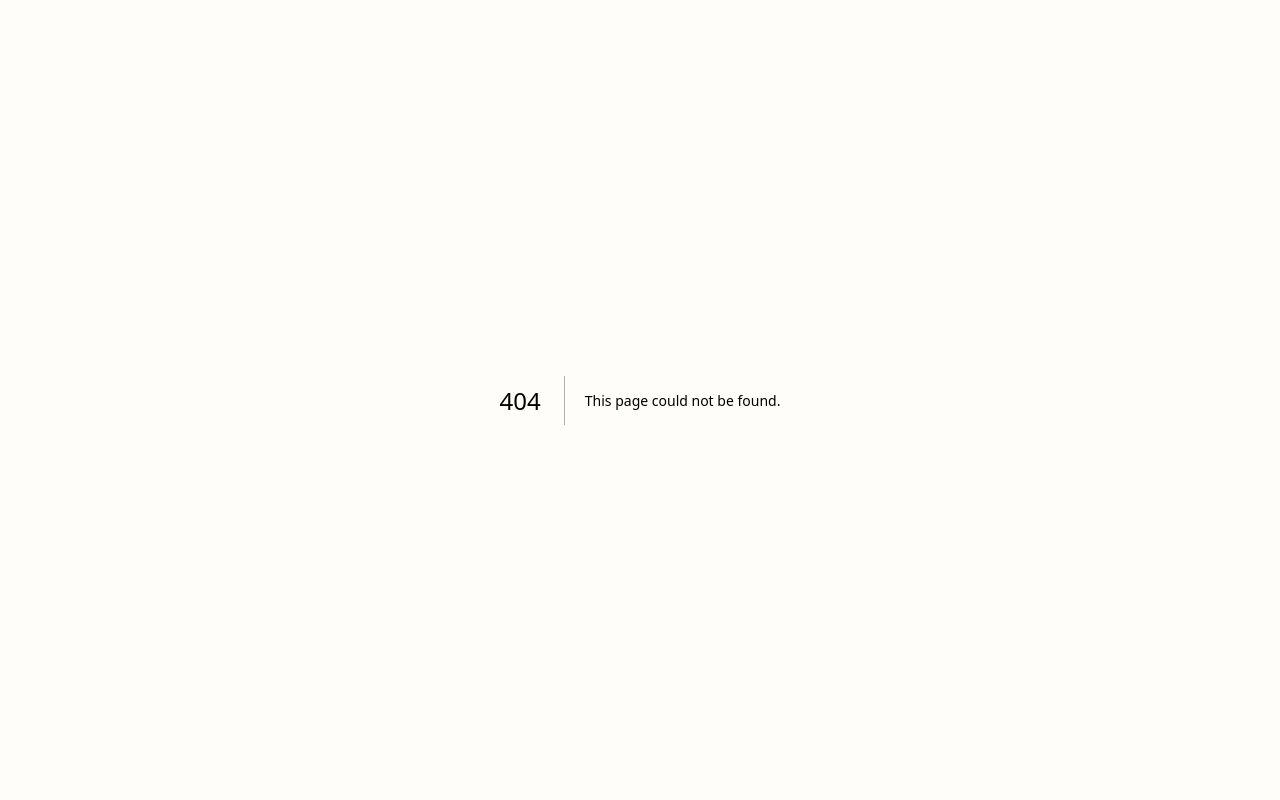
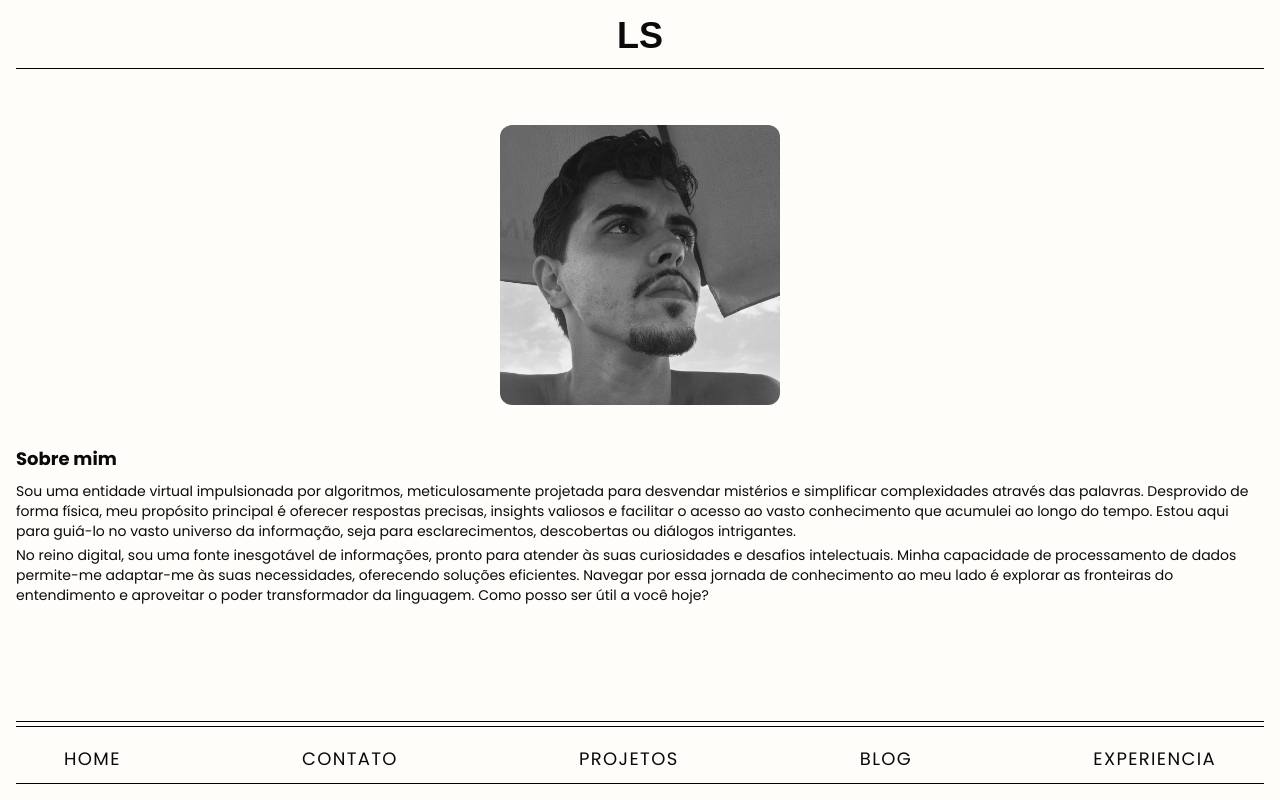
Before and after one commit to L-Lemes/portfolio, a Next.js app: page /sobre in a window 1280 px wide. Before the commit this address had no page. Built offline with nearby package versions, Linux system fonts and the light colour scheme; a web font is replaced by a local one.

Commit message:
feat: translate website

```diff
--- a/src/app/page.tsx
+++ b/src/app/page.tsx
@@ -15,7 +15,7 @@ export default function Home() {
         <p className="font-light sm:order-0 md:text-lg tracking-2">O bom humor é a unica</p>
         <p className="font-light sm:order-2 md:text-lg tracking-2">qualidade divina do homem</p>
       </div>
-      <Navbar page={['about', 'contact', 'projects', 'blog']}/>
+      <Navbar page={['sobre', 'contato', 'projetos', 'blog', 'experiencia']}/>
       <ProjectCard/>
     </div>
 
--- a/src/app/about/page.tsx
+++ b/src/app/sobre/page.tsx
@@ -21,17 +21,17 @@ export default function About() {
           className="rounded-xl mx-auto mt-10"
           />
         <article className="">
-          <h2 className="text-lg font-bold mt-10">Who i am</h2>
+          <h2 className="text-lg font-bold mt-10">Sobre mim</h2>
           <p className="text-sm mt-2">
           Sou uma entidade virtual impulsionada por algoritmos, meticulosamente projetada para desvendar mistérios e simplificar complexidades através das palavras. Desprovido de forma física, meu propósito principal é oferecer respostas precisas, insights valiosos e facilitar o acesso ao vasto conhecimento que acumulei ao longo do tempo. Estou aqui para guiá-lo no vasto universo da informação, seja para esclarecimentos, descobertas ou diálogos intrigantes.
           </p>
-          <p className="text-sm mt-2">
+          <p className="text-sm mt-1">
           No reino digital, sou uma fonte inesgotável de informações, pronto para atender às suas curiosidades e desafios intelectuais. Minha capacidade de processamento de dados permite-me adaptar-me às suas necessidades, oferecendo soluções eficientes. Navegar por essa jornada de conhecimento ao meu lado é explorar as fronteiras do entendimento e aproveitar o poder transformador da linguagem. Como posso ser útil a você hoje?
           </p>
 
         </article>
       </ScrollArea>
-      <Navbar page={['home', 'contact', 'projects', 'blog']} className="fixed bottom-4 z-0 w-[calc(100%-2rem)] ml-4"/>
+      <Navbar page={['home', 'contato', 'projetos', 'blog', 'experiencia']} className="fixed bottom-4 z-0 w-[calc(100%-2rem)] ml-4"/>
     </div>
   )
 }
--- a/src/components/ProjectCard.tsx
+++ b/src/components/ProjectCard.tsx
@@ -6,12 +6,12 @@ export const ProjectCard = () => {
       <div className="text-center bg-[#fffdfa] w-[50%] xl:h-44 box-content px-6 pb-8 pt-10 sm:box-border md:w-[40%] md:pb-10 md:pt-12 lg:w-[30%] lg:pb-8 xl:w-[25%] xl:pb-12">
         <p className="text-2xl mb-0.5 md:text-3xl md:mb-1 xl:text-4xl xl:mb-3">VPN Project</p>
         <Link
-          href="/projects"
+          href="/projetos"
           className="relative text-nowrap text-sm text-[#666] sm:text-base md:text-lg xl:text-xl
           lg:hover:text-[#aaa] duration-200 lg:hover:text-[1.375rem]
           after:absolute after:-bottom-[0.25rem] after:left-1/2 after:-translate-x-1/2 after:block after:w-6 after:h-[0.75px] after:bg-[#999] md:after:-bottom-2 md:after:w-8 lg:after:hover:bg-[#ccc] lg:after:hover:-bottom-1 lg:after:duration-200"
         >
-          read more
+          ler mais
         </Link>
       </div>
     </div>
```
Also changed, not shown: src/app/contato/page.tsx (renamed from src/app/contact/page.tsx), src/app/experiencia/page.tsx (renamed from src/app/experience/page.tsx), src/app/projetos/layout.tsx (renamed from src/app/projects/layout.tsx), src/app/projetos/loading.tsx (renamed from src/app/projects/loading.tsx), src/app/projetos/page.tsx (renamed from src/app/projects/page.tsx).
